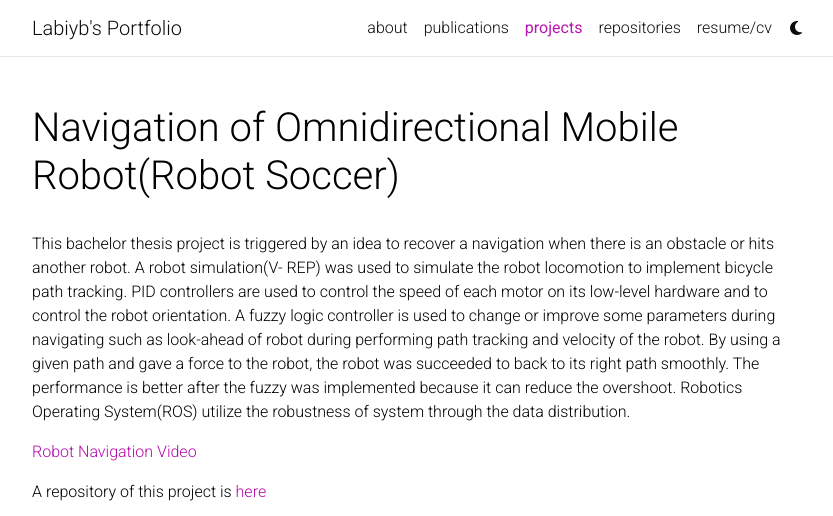
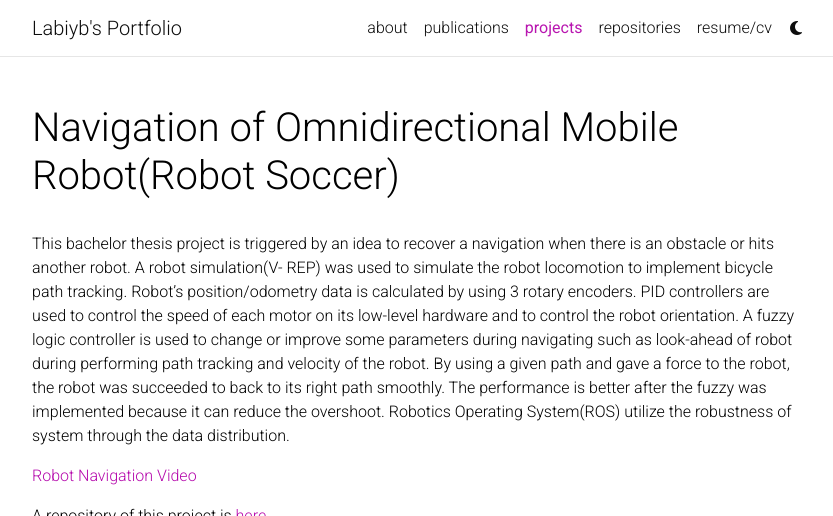
Before and after one commit to labiybafakh/labiybafakh.github.io, a Jekyll site: the page built from _projects/3_project.md, in a window 1280 px wide, cut to the strip 0-516 px from the top of the page. Shown: the whole strip, without its empty margins (223-1056 px from the left). Built offline with Jekyll 4.4.1, drawn with Linux system fonts in a browser that asks for light colours; a style sheet for code colours, icons or effects is not loaded.

```diff
--- a/_projects/3_project.md
+++ b/_projects/3_project.md
@@ -9,9 +9,7 @@ category: work
 ---
 
 This bachelor thesis project is triggered by an idea to recover a navigation when there is an obstacle or hits another robot. A robot simulation(V-
-REP) was used to simulate the robot locomotion to implement bicycle path tracking. PID controllers are used to
-control the speed of each motor on its low-level hardware and to control the robot orientation. A fuzzy logic controller
-is used to change or improve some parameters during navigating such as look-ahead of robot during performing path
+REP) was used to simulate the robot locomotion to implement bicycle path tracking. Robot's position/odometry data is calculated by using 3 rotary encoders. PID controllers are used to control the speed of each motor on its low-level hardware and to control the robot orientation. A fuzzy logic controller is used to change or improve some parameters during navigating such as look-ahead of robot during performing path
 tracking and velocity of the robot. By using a given path and gave a force to the robot, the robot was succeeded to
 back to its right path smoothly. The performance is better after the fuzzy was implemented because it can reduce
 the overshoot. Robotics Operating System(ROS) utilize the robustness of system through the data distribution.
@@ -20,11 +18,9 @@ the overshoot. Robotics Operating System(ROS) utilize the robustness of system t
 
 A repository of this project is [here](https://github.com/labiybafakh/FuzzyBicyclePathTracking)
 
-
-<!-- <div class="col-sm mt-2 mt-md-0"> -->
-<!-- {% include video.html path="https://www.youtube.com/embed/8nfgbyg1_oo?si=xo37-fjSHm0PutoW&amp;controls=0" class="img-fluid rounded z-depth-0" %} -->
-<!-- </div> -->
-
 <div class="col-lg mt-3 mt-md-0">
     {% include video.html path="https://www.youtube.com/embed/8nfgbyg1_oo?si=xo37-fjSHm0PutoW&amp;controls=0" class="img-fluid rounded z-depth-0" %}
 </div>
+
+{% include figure.html path="assets/img/rqt.jpg" class="img-fluid rounded z-depth-1" %}
+That figure shows the system diagram of this project.
```
Also changed, not shown: _posts/2023-04-24-videos.md (+1 -1 lines), _projects/1_project.md (+4 -3 lines), _projects/2_project.md (+1 -1 lines), assets/img/rqt.png (added), 1 other file.
